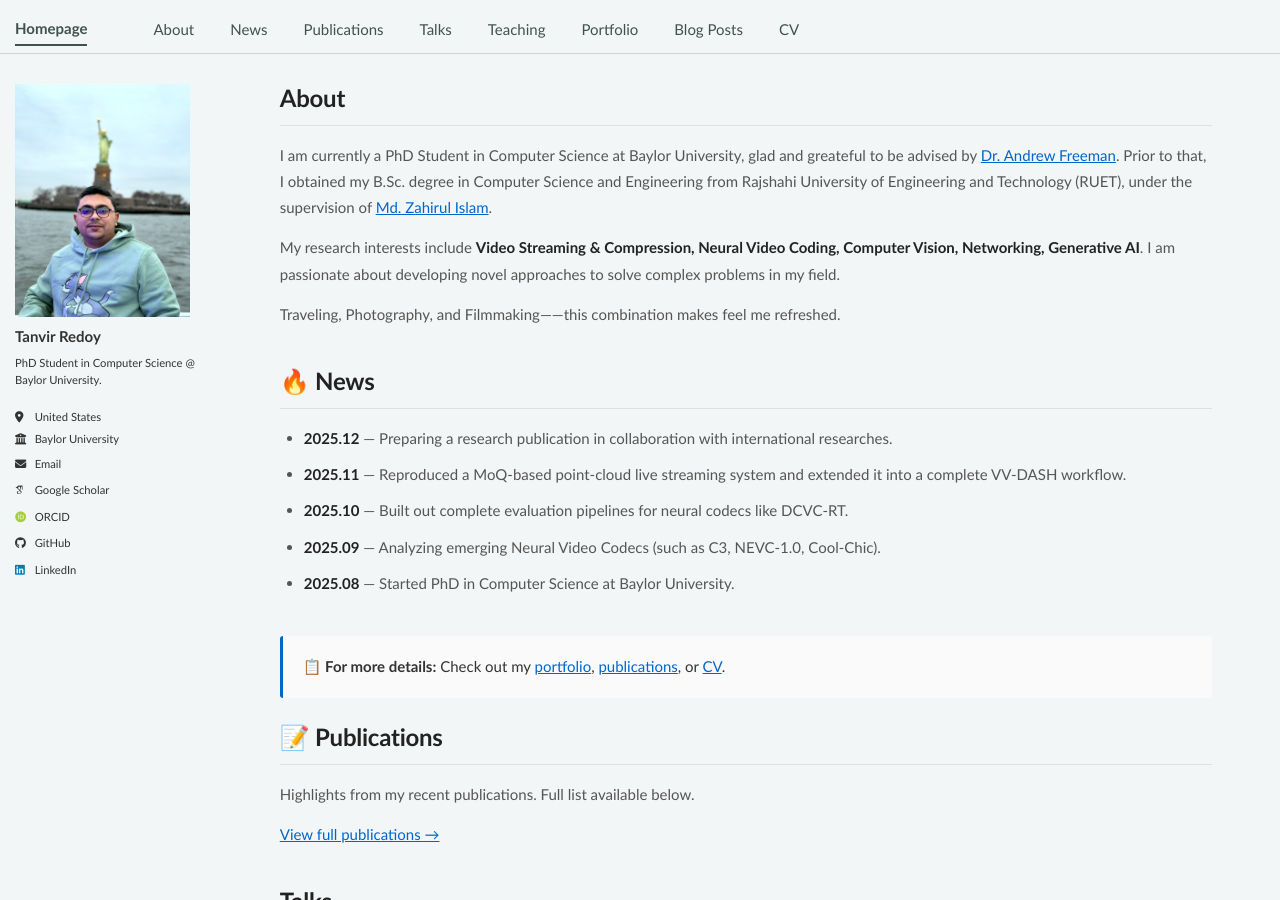
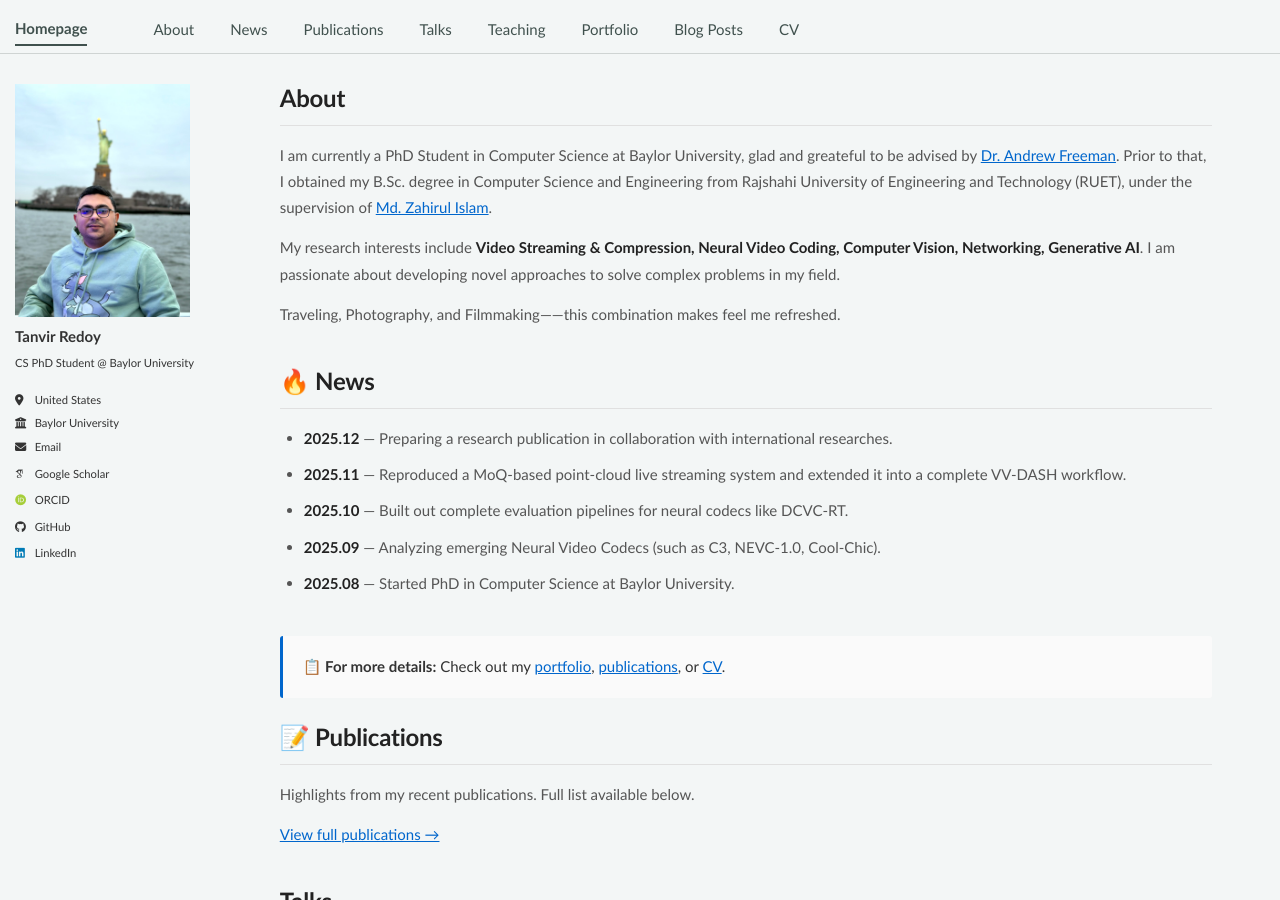
Before and after one commit to tanvir-redoy/tanvir-redoy.github.io, a Jekyll site: the page built from _pages/about.md, in a window 1280 px wide and 900 px high. Built offline with Jekyll 4.4.1, drawn with Linux system fonts in a browser that asks for light colours; some web fonts are replaced; a script bundle is joined from its source files by our own code; library files that are not in the unit come from our copies.

Commit message:
bio update

```diff
--- a/_config.yml
+++ b/_config.yml
@@ -27,7 +27,7 @@ author:
   avatar           : "tanvir_redoy_profile.jpeg"
   name             : "Tanvir Redoy"
   pronouns         : # example: "she/her"
-  bio              : "PhD Student in Computer Science @ Baylor University."
+  bio              : "CS PhD Student @ Baylor University"
   location         : "United States"
   employer         : "Baylor University"
   uri              : # URL
```
